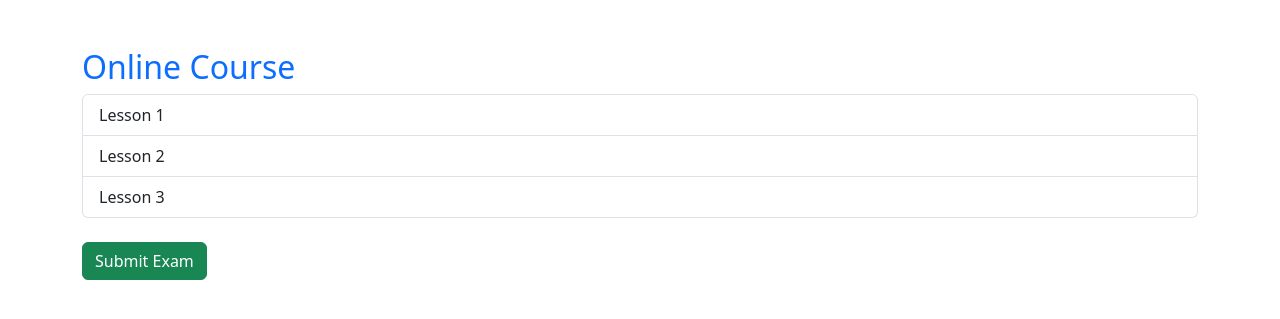
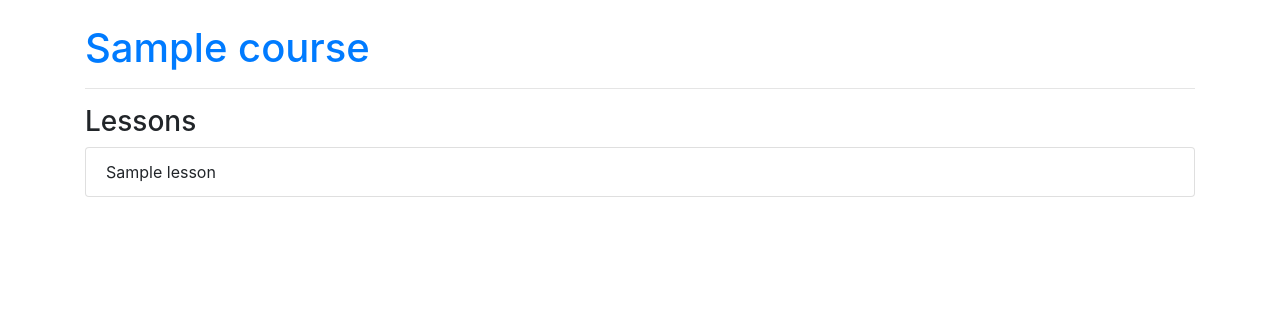
Before and after one commit to rishivr21/onlinecourse-django, a Django app: template onlinecourse/templates/onlinecourse/course_details_bootstrap.html in a window 1280 px wide. Shown: the top 319 px of the page. Run offline with Django 5.2, Linux system fonts and the light colour scheme; the template is opened without the code that fills it: values that come from a table or form of the project are taken from there, others are empty; tables that the repository leaves empty hold one stand-in row (values such as "Sample post").

Commit message:
Fix course_details_bootstrap template for Task 4

```diff
--- a/onlinecourse/templates/onlinecourse/course_details_bootstrap.html
+++ b/onlinecourse/templates/onlinecourse/course_details_bootstrap.html
@@ -1,29 +1,35 @@
 <!DOCTYPE html>
 <html>
 <head>
-<title>Course Details</title>
-
-<link href="https://cdn.jsdelivr.net/npm/bootstrap@5.3.0/dist/css/bootstrap.min.css" rel="stylesheet">
-
+    <title>Course Details</title>
+    <link rel="stylesheet"
+    href="https://cdn.jsdelivr.net/npm/bootstrap@4.5.3/dist/css/bootstrap.min.css">
 </head>
 
 <body>
 
-<div class="container mt-5">
+<div class="container mt-4">
 
-<h2 class="text-primary">Online Course</h2>
+    <!-- Course Name -->
+    <h1 class="text-primary">
+        {{ course.name }}
+    </h1>
 
-<ul class="list-group">
+    <hr>
 
-<li class="list-group-item">Lesson 1</li>
-<li class="list-group-item">Lesson 2</li>
-<li class="list-group-item">Lesson 3</li>
+    <h3>Lessons</h3>
 
-</ul>
+    <ul class="list-group">
 
-<br>
+        {% for lesson in course.lesson_set.all %}
 
-<a href="/exam_result/1/" class="btn btn-success">Submit Exam</a>
+        <li class="list-group-item">
+            {{ lesson.title }}
+        </li>
+
+        {% endfor %}
+
+    </ul>
 
 </div>
 
```
Also changed, not shown: db.sqlite3.
